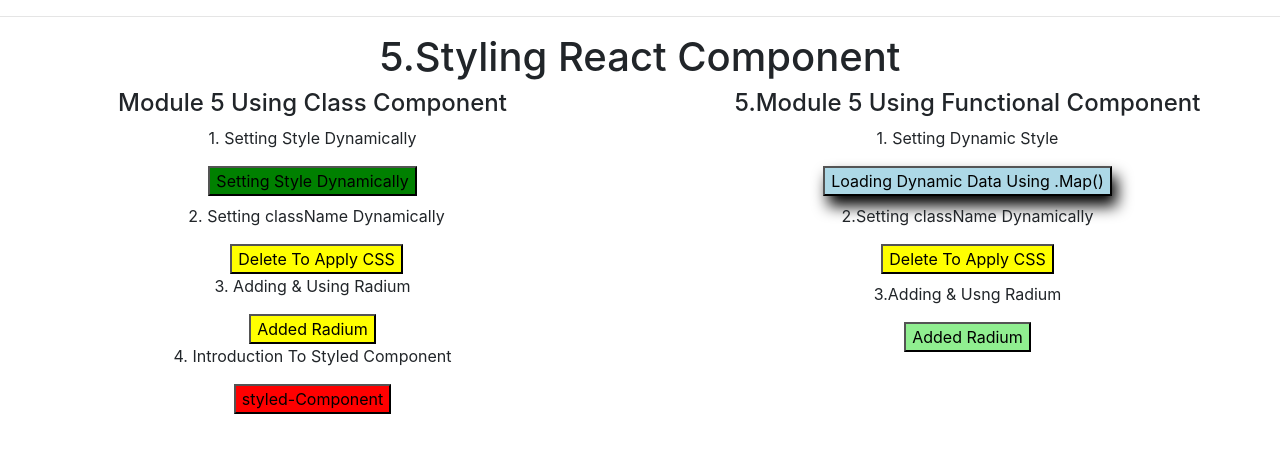
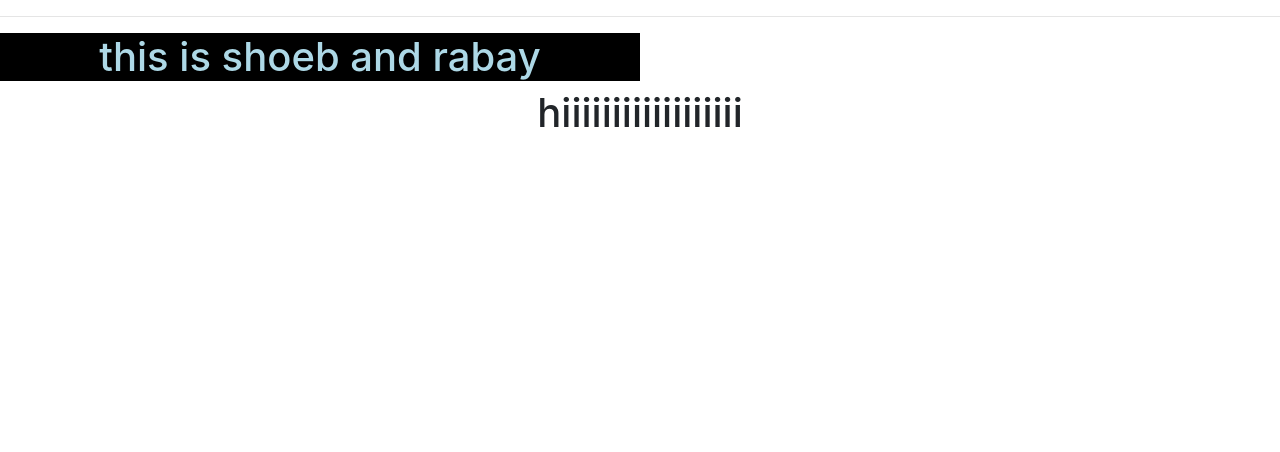
Before and after one commit to HusnainK721/my-first-app, a React (Create React App) app: page / in a window 1280 px wide. Shown: the top 452 px of the page. Built offline with nearby package versions, Linux system fonts and the light colour scheme.

Commit message:
implemented styled component

```diff
--- a/src/Component/HomePage/LandingPage/Landing.jsx
+++ b/src/Component/HomePage/LandingPage/Landing.jsx
@@ -36,9 +36,7 @@ export const Landing = () => {
         <Module4ListAndConditional />
       </div>*/}
       <hr />
-      <div>
-        <Module5StylingReactComponent />
-      </div>
+      <div>{/* <Module5StylingReactComponent /> */}</div>
       <AllPractice />
       {/* <RadiumPracticeParent /> */}
     </React.Fragment>
--- a/src/Component/Practice/AllPractice.jsx
+++ b/src/Component/Practice/AllPractice.jsx
@@ -1,7 +1,12 @@
 import React from "react";
+import StyledComponentparent from "./StyledComponent/StyledComponentparent";
 
 const AllPractice = () => {
-  return <div></div>;
+  return (
+    <div>
+      <StyledComponentparent />
+    </div>
+  );
 };
 
 export default AllPractice;
--- a/src/Component/Practice/StyledComponent/StyledComponentChild.jsx
+++ b/src/Component/Practice/StyledComponent/StyledComponentChild.jsx
@@ -1,9 +1,20 @@
 import React from "react";
-
+import styled from "styled-components";
+const StyledH1 = styled.h1`
+  color: lightblue;
+  background-color: black;
+  width: 50%;
+  &:hover {
+    background-color: red;
+  }
+`;
 const StyledComponentChild = () => {
   return (
     <div>
+      <StyledH1>this is shoeb and rabay </StyledH1>
       <h1>hiiiiiiiiiiiiiiiiii</h1>
+
+      {/* <ShoebRabay>do u understand</ShoebRabay> */}
     </div>
   );
 };
--- a/src/Component/Practice/StyledComponent/StyledComponentparent.jsx
+++ b/src/Component/Practice/StyledComponent/StyledComponentparent.jsx
@@ -1,7 +1,12 @@
 import React from "react";
+import StyledComponentChild from "./StyledComponentChild";
 
 const StyledComponentparent = () => {
-  return <div></div>;
+  return (
+    <div>
+      <StyledComponentChild />
+    </div>
+  );
 };
 
 export default StyledComponentparent;
```
Also changed, not shown: 1 other file (tests, documents, lock files or other folders).
